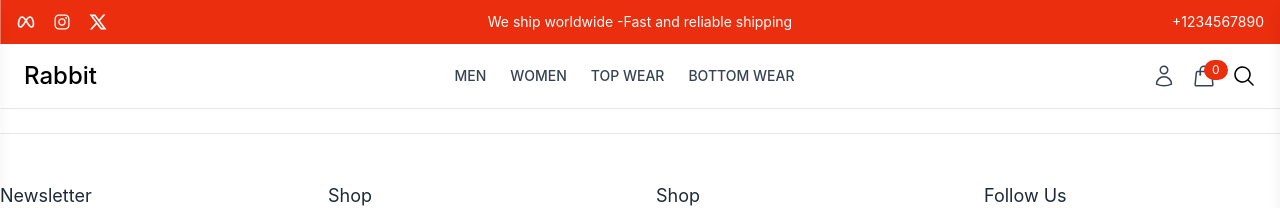
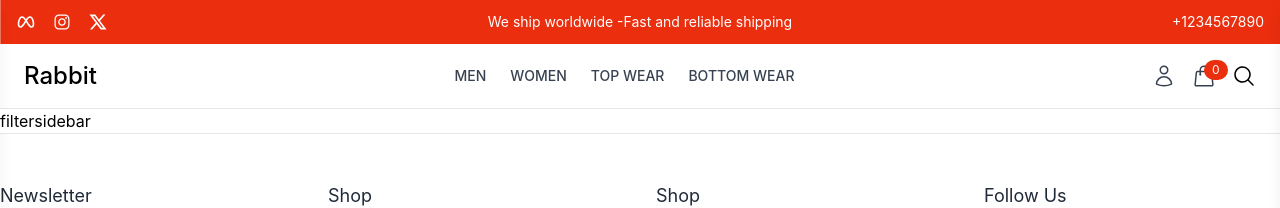
Before and after one commit to 830Utpal/Rabbit, a React app in the folder frontend/: page /collections/all in a window 1280 px wide. Shown: the top 208 px of the page. Built offline with nearby package versions, Linux system fonts and the light colour scheme; the HTML template or start-up script is replaced by a standard one.

Commit message:
collectionspage sidebar sliding

```diff
--- a/frontend/src/pages/CollectionPage.jsx
+++ b/frontend/src/pages/CollectionPage.jsx
@@ -89,7 +89,7 @@
                 <FaFilter className="mr-2" />Filters
             </button>
             {/**filter sidebar */}
-            <div ref={sidebarRef} className={`${isSidebarOpen ? "translate-x-0" : "-translate-x-full"}`}>
+            <div ref={sidebarRef} className={`${isSidebarOpen ? "translate-x-0" : "-translate-x-full"} fixed inset-y-0 z-50 left-0 w-64 bg-white overflow-y-auto transition-transform duration-300 lg:static lg:translate-x-0`}>
                 <FilterSidebar />
             </div>
         </div>
```
